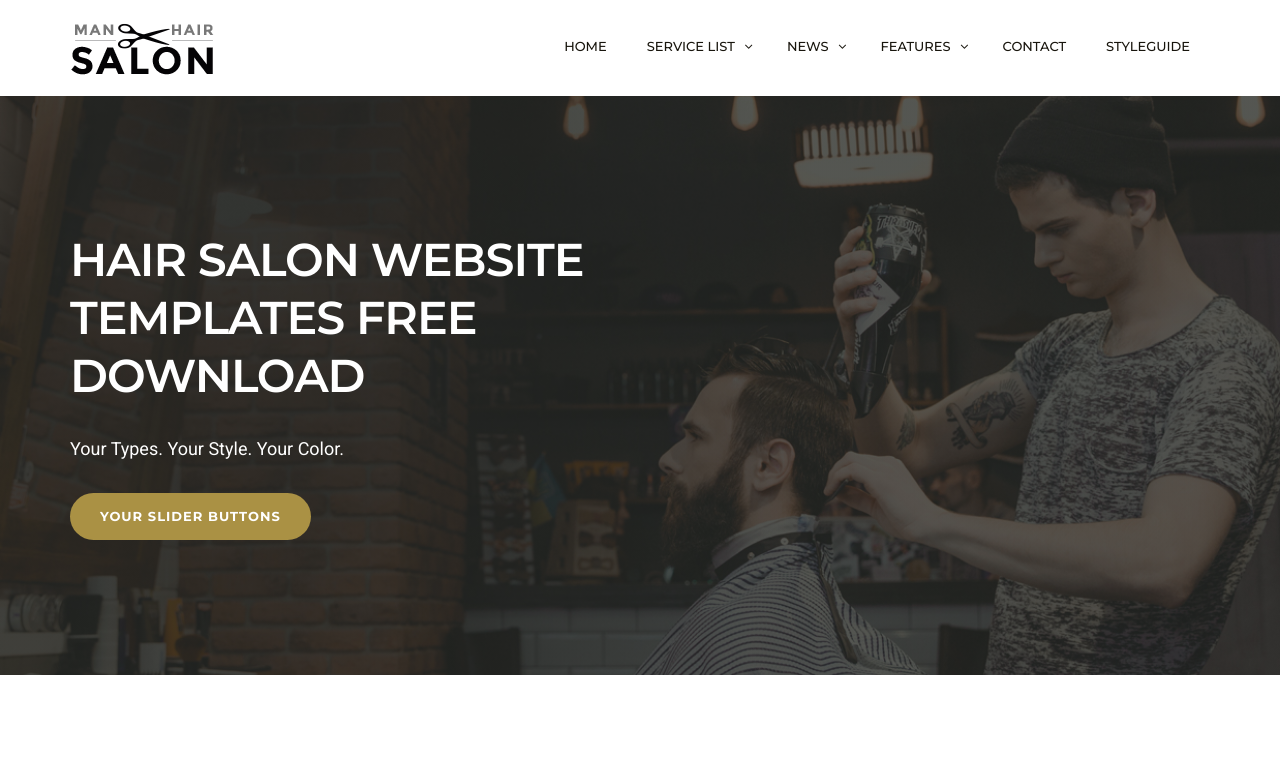
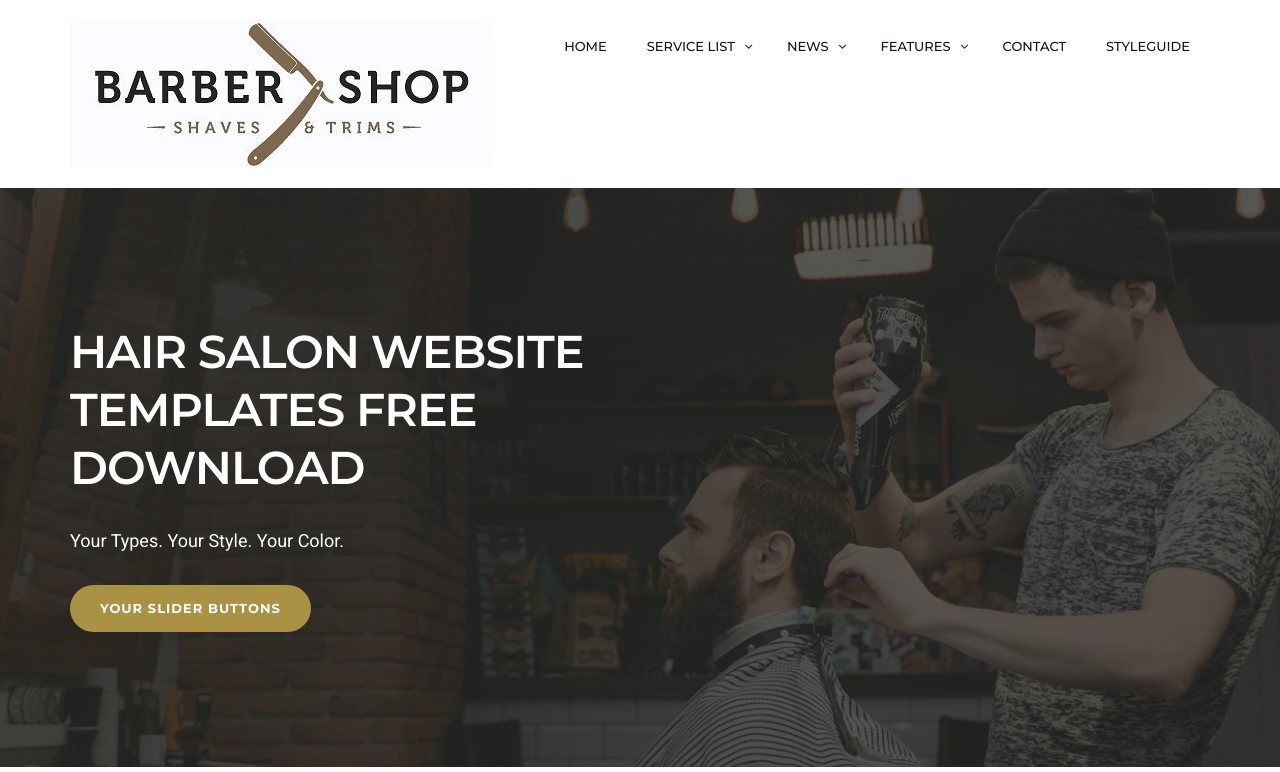
Before and after one commit to yulia31/barbershopProject, a plain HTML site: page barbershop/index.html in a window 1280 px wide. Shown: the top 772 px of the page. Drawn offline with Linux system fonts and the light colour scheme.

Commit message:
Update index.html

```diff
--- a/barbershop/index.html
+++ b/barbershop/index.html
@@ -30,7 +30,7 @@
         <div class="container">
             <div class="row">
                 <div class="col-lg-4 col-md-4 col-sm-12 col-xs-12">
-                    <a href="index.html"><img src="images/logo.png" alt="Hair Salon Website Templates Free Download"></a>
+                    <a href="index.html"><img src="images/logo2.jpg" alt="Hair Salon Website Templates Free Download"></a>
                 </div>
                 <div class="col-lg-8 col-md-4 col-sm-12 col-xs-12">
                     <div class="navigation">
```
